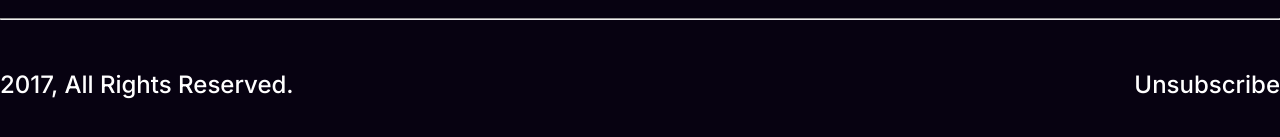
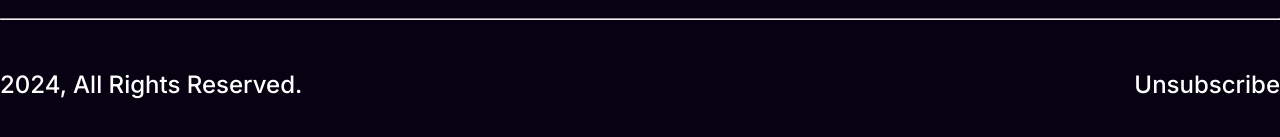
Before and after one commit to Allsamir/New-Year-Celebration, a plain HTML site: page index.html in a window 1280 px wide. Shown: the part 7491-7628 px from the top of the page. Drawn offline with Linux system fonts and the light colour scheme.

Commit message:
A script tag is added

```diff
--- a/index.html
+++ b/index.html
@@ -145,10 +145,15 @@
         </div>
         <hr>
         <div class="copy-right flex justify-content-space-between links">
-            <p class="text-white font-size-0 font-weight-500">2017, All Rights Reserved.</p>
+            <p id="p" class="text-white font-size-0 font-weight-500"></p>
             <a href="#" class="text-white font-size-0 font-weight-500">Unsubscribe</a>
         </div>
     </footer>
+    <script>
+        let newYear = new Date().getFullYear();
+
+        document.getElementById("p").innerHTML = newYear + ", All Rights Reserved."
+    </script>
 </body>
 
 </html>
```
